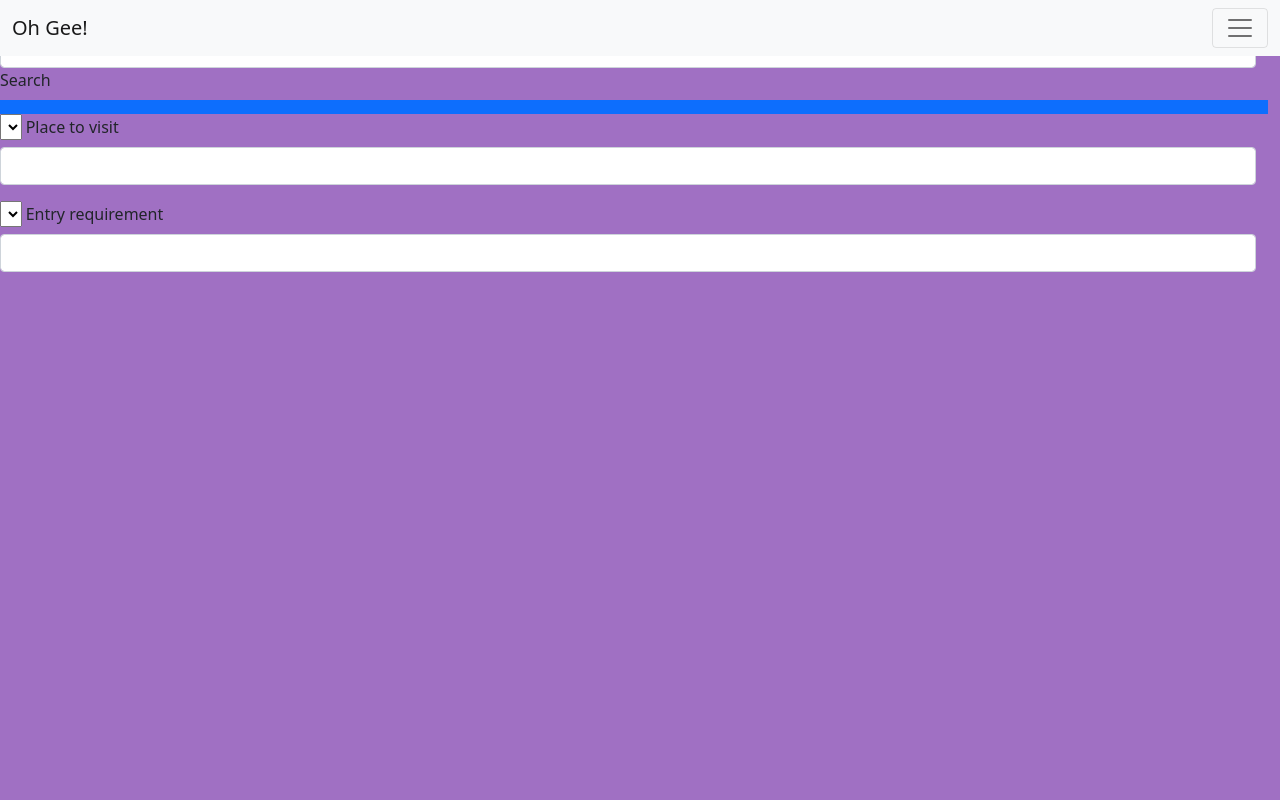
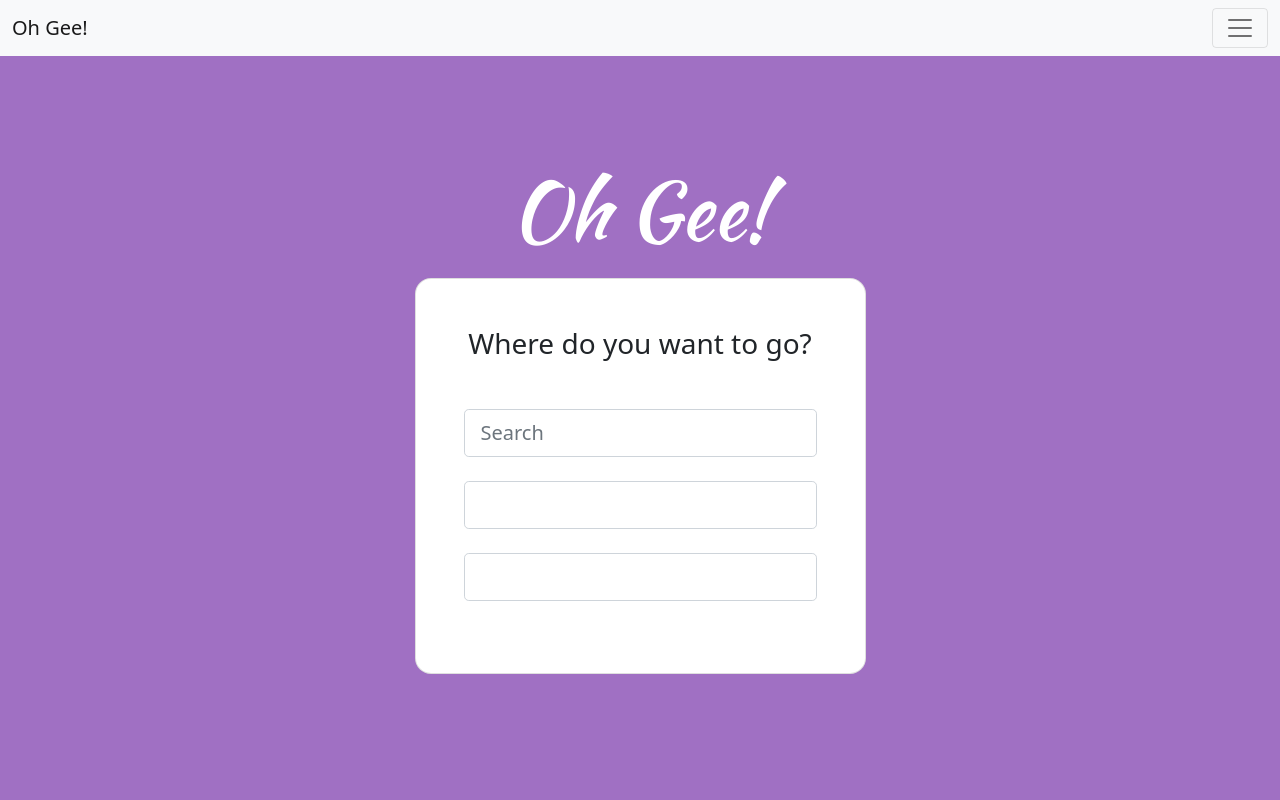
Before and after one commit to jovanako/my_oh_gee, a Flask app: template templates/search.html in a window 1280 px wide. Run offline with Flask 2, Linux system fonts and the light colour scheme; the template is opened without the code that fills it: values that come from a table or form of the project are taken from there, others are empty; some web fonts are replaced.

Commit message:
created search page

```diff
--- a/static/my_style.css
+++ b/static/my_style.css
@@ -7,10 +7,6 @@ body {
   color: white;
   text-align: center;
   font-size: 80px;
-  margin-top: 15%;
-  margin-bottom: 50px;
+  margin-top: 10%;
+  margin-bottom: 20px;
 }
-
-#login-card {
-  margin-top: -100;
-}
--- a/templates/layout.html
+++ b/templates/layout.html
@@ -12,6 +12,7 @@
   <link href="https://fonts.googleapis.com/css2?family=Georama:wght@200&family=Kaushan+Script&display=swap"
     rel="stylesheet">
   <link rel="stylesheet" href="static/my_style.css">
+  <link rel="stylesheet" href="static/search.css">
 
   <title>Oh Gee!</title>
 </head>
--- a/templates/login.html
+++ b/templates/login.html
@@ -1,7 +1,7 @@
 {% extends "layout.html" %}
 {% block content %}
 <section class="vh-100">
-  <div id="login-container" class="container h-100">
+  <div id="login-container" class="container">
 
     <div class="row d-flex justify-content-center align-items-center">
       <h1 id="main-title">Oh Gee!</h1>
--- a/templates/search.html
+++ b/templates/search.html
@@ -1,26 +1,27 @@
 {% extends "layout.html" %}
 {% block content %}
-<form method="GET" action="">
-  <div class="input-group row d-flex justify-content-center align-items-center">
-    <div class="form-outline">
-      {{ form.search }}
-      <input type="search" id="search" class="form-control" />
-      <label class="form-label" for="search">Search</label>
+<section class="vh-100">
+  <div class="container py-5">
+    <div class="row d-flex justify-content-center align-items-center h-100">
+      <h1 id="main-title">Oh Gee!</h1>
+      <div class="col-12 col-md-8 col-lg-6 col-xl-5">
+        <div class="card shadow-2-strong" style="border-radius: 1rem;">
+          <div class="card-body p-5 text-center">
+
+            <h3 class="mb-5">Where do you want to go?</h3>
+
+            <form method="POST" action="">
+
+              <div class="input-box form-outline mb-4">
+                {{ form.search(class="input form-control form-control-lg", placeholder="Search") }}
               </div>
-    <button type="button" class="btn btn-primary">
-      <i class="fas fa-search"></i>
-    </button>
 
-    <div class="mb-3">
-      {{ form.venue_type }}
-      <label for="inputVenueType" class="form-label">Place to visit</label>
-      <input type="text" class="form-control" id="inputVenueType">
+              <div class="input-box form-outline mb-4">
+                {{ form.venue_type(class="input form-control form-control-lg") }}
               </div>
-    <div class="mb-3">
-      {{ form.entry_requirement }}
-      <label for="inputEntryRequirements" class="form-label">Entry requirement</label>
-      <input type="text" class="form-control" id="inputEntryRequirements">
-    </div>
+
+              <div class="input-box form-outline mb-4">
+                {{ form.entry_requirement(class="input form-control form-control-lg") }}
               </div>
             </form>
             <div id="map">
@@ -28,4 +29,11 @@
               <div>{{ venue.name }}, {{ venue.venue_type.name }}, {{ venue.requirement.name }}</div>
               {% endfor %}
             </div>
+
+          </div>
+        </div>
+      </div>
+    </div>
+  </div>
+</section>
 {% endblock content %}
```
Lines whose indentation alone changed are shown as unchanged.
